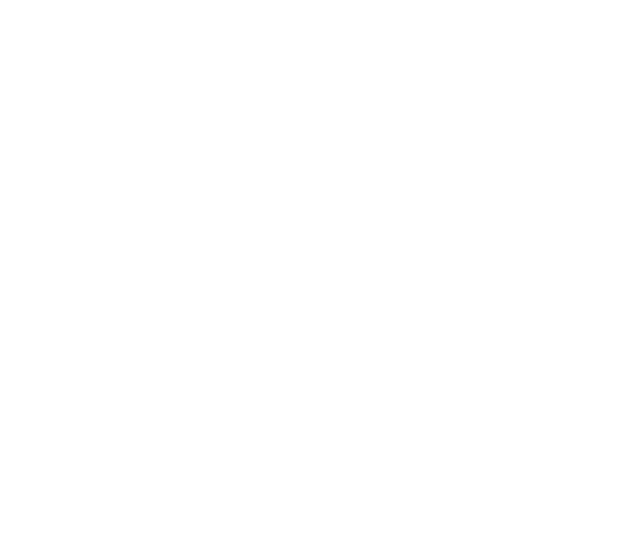
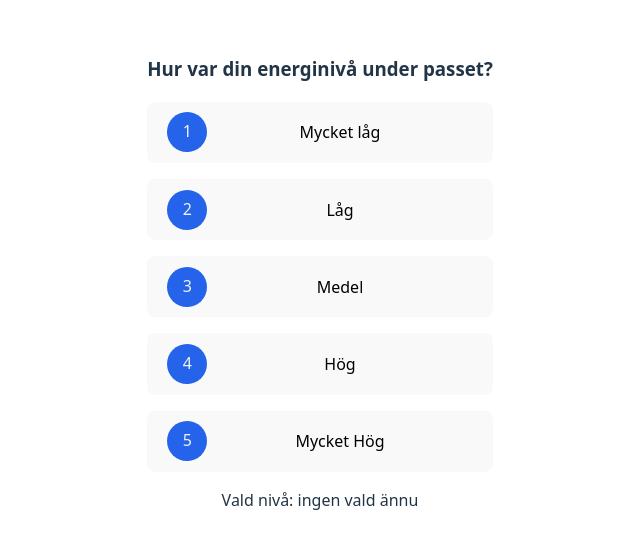
Before and after one commit to vczarnotta/boilerroom-project-3, a React (Vite) app in the folder mitt-react-projekt/: page / in a window 1280 px wide. Shown: the part 118-666 px from the top of the page, without its empty margins (320-960 px from the left). Built offline with nearby package versions, Linux system fonts and the light colour scheme.

Commit message:
skapat komponent för energinivå (#22)

```diff
--- a/mitt-react-projekt/src/App.jsx
+++ b/mitt-react-projekt/src/App.jsx
@@ -1,12 +1,13 @@
+import EnergyLogger from './components/EnergyLogger/EnergyLogger'
 import './App.css'
 
 function App() {
 
-  return (
-    <>
-
-    </>
-  )
+    return (
+        <>
+            <EnergyLogger />
+        </>
+    )
 }
 
 export default App
--- /dev/null
+++ b/mitt-react-projekt/src/components/EnergyLogger/EnergyLogger.css
@@ -0,0 +1,24 @@
+.button-group {
+    display: flex;
+    flex-direction: column;
+    gap: var(--space-md);
+}
+
+.button {
+    display: flex;
+    align-items: center;
+    justify-content: space-between;
+}
+
+.energy-level {
+    background-color: var(--color-accent);
+    color: var(--color-bg);
+    padding: var(--space-sm);
+    width: var(--space-lg);
+    height: var(--space-lg);
+    border-radius: var(--radius-pill);
+}
+
+.energy-description {
+    flex-grow: 1;
+}
--- /dev/null
+++ b/mitt-react-projekt/src/components/EnergyLogger/EnergyLogger.jsx
@@ -0,0 +1,57 @@
+import { useState } from "react"
+import "./EnergyLogger.css"
+
+function EnergyLogger({onLevelSelect}) {
+    // Lista över tillgängliga energinivåer med tillhörande beskrivningar
+    const energyLevels = [
+        {level: 1, description: "Mycket låg" },
+        {level: 2, description: "Låg" },
+        {level: 3, description: "Medel" },
+        {level: 4, description: "Hög" },
+        {level: 5, description: "Mycket Hög" }
+    ]
+
+    // Lokal state för att hålla koll på vilken nivå som är vald
+    const [energy, setEnergy] = useState(0)
+
+    //Uppdaterar både lokal state och informerar föräldrakomponenten vid klick på energinivå-knapp
+    const handleClick = (level) => {
+
+        //Om man klickar på samma knapp igen ska den avväljas annars sätt till level
+        const newLevel = energy === level ? 0 : level
+
+        // Uppdatera state med det nya värdet
+        setEnergy(newLevel)
+
+        // Skickar värdet vidare så att det kan sparas i historiken, om funktionen finns och något värde är valt
+        if(onLevelSelect && newLevel > 0) {
+            onLevelSelect(newLevel)
+        }
+    }
+
+    return(
+        <div>
+            <h3>Hur var din energinivå under passet?</h3>
+
+            <div className="button-group">
+            {/* Skapa en knapp för varje energinivå */}
+            {energyLevels.map((energyLevel) => (
+                <button
+                className="button"
+                key={energyLevel.level}
+                onClick={() => handleClick(energyLevel.level)}
+                >
+                    <span className="energy-level">{energyLevel.level}</span>
+                    <span className="energy-description">{energyLevel.description}</span>
+                </button>
+            ))}
+            </div>
+
+            {/*För kontroll att det fungerar*/}
+            <p>Vald nivå: {energy > 0 ? energy : "ingen vald ännu"}</p>
+
+        </div>
+    )
+}
+
+export default EnergyLogger
```
